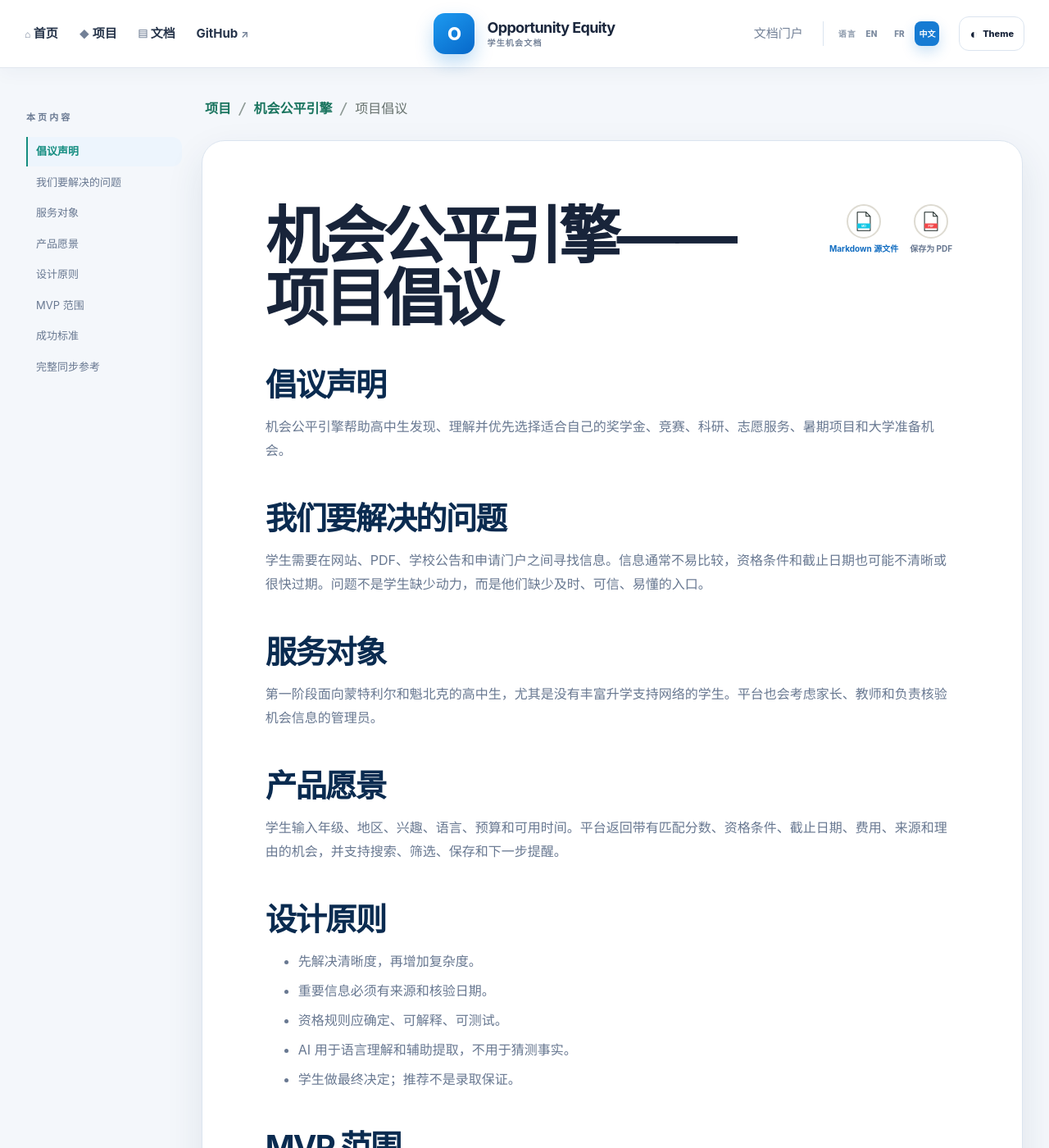
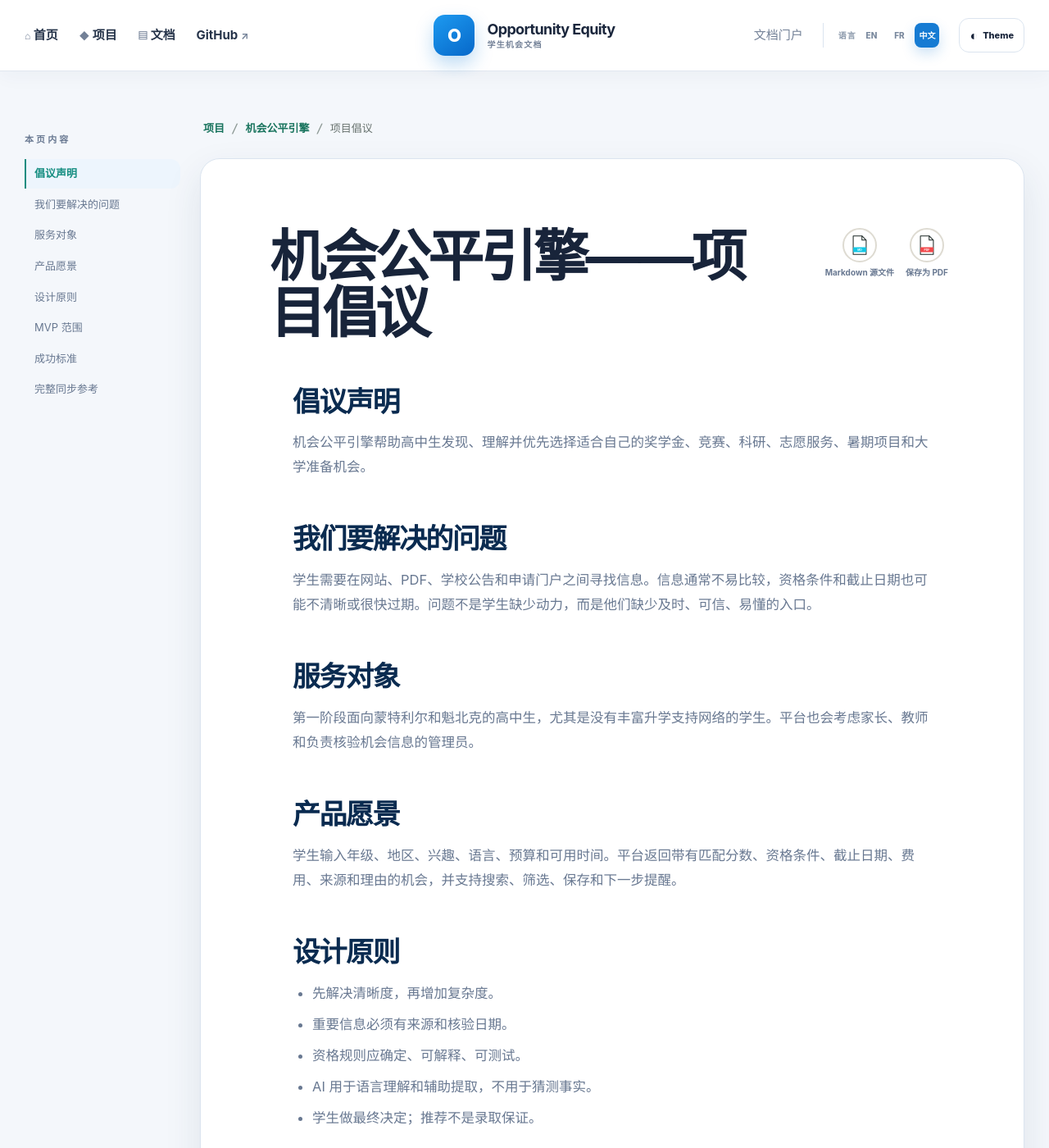
Before and after one commit to andyxuan2010/OpportunityEquityEngine, a Jekyll site: the page built from docs/01-initiative/initiative.CN.md, in a window 1280 px wide and 1400 px high. Shown: the whole window at 82% size. Built offline with Jekyll 4.4.1, drawn with Linux system fonts in a browser that asks for light colours.

Commit message:
Align document styles with sibling articles

```diff
--- a/assets/css/style.scss
+++ b/assets/css/style.scss
@@ -14,8 +14,14 @@
   --soft-blue: #edf5fd;
   --teal: #148d80;
   --shadow: 0 18px 45px rgba(31, 57, 88, .10);
-  // Match the shared container rhythm used by the sibling documentation sites.
   --max-width: 1220px;
+  --site-gutter: 36px;
+  --site-gutter-mobile: 28px;
+  --reading-width: 780px;
+  --page-space-top: clamp(36px, 4vw, 52px);
+  --page-space-bottom: clamp(48px, 5vw, 64px);
+  --section-space: clamp(44px, 4.5vw, 60px);
+  --panel-radius: 24px;
 }
 
 * { box-sizing: border-box; }
@@ -30,10 +36,10 @@ body {
 }
 a { color: inherit; text-decoration: none; }
 button { font: inherit; }
-.content-shell { width: calc(100% - 64px); max-width: var(--max-width); margin-inline: auto; }
+.content-shell { width: min(var(--max-width), calc(100% - var(--site-gutter))); margin-inline: auto; }
 
 .site-nav {
-  min-height: 82px;
+  min-height: 86px;
   border-bottom: 1px solid #e1e7ef;
   background: rgba(255, 255, 255, .94);
   box-shadow: 0 6px 22px rgba(36, 61, 90, .04);
@@ -44,7 +50,7 @@ button { font: inherit; }
 }
 .nav-inner {
   width: min(100%, 1940px);
-  min-height: 82px;
+  min-height: 86px;
   display: grid;
   grid-template-columns: 1fr auto 1fr;
   align-items: center;
@@ -217,7 +223,7 @@ button { font: inherit; }
 .home-content > h2:nth-of-type(2) ~ h3 { display: inline-block; width: calc(50% - 14px); margin-right: 20px; padding: 26px; border: 1px solid var(--line); border-radius: 18px; background: var(--surface); box-shadow: 0 12px 32px rgba(31, 57, 88, .06); }
 .home-content > h2:nth-of-type(2) ~ h3:nth-of-type(even) { margin-right: 0; }
 
-.document-shell { display: flex; flex-direction: column; align-items: center; padding-top: 28px; }
+.document-shell { display: flex; flex-direction: column; align-items: center; padding-top: var(--page-space-top); padding-bottom: var(--page-space-bottom); }
 .document-breadcrumb {
   width: 100%;
   display: flex;
@@ -228,7 +234,7 @@ button { font: inherit; }
   padding: 0 4px;
   color: #687a76;
   font-family: ui-monospace, SFMono-Regular, Menlo, Monaco, Consolas, "Liberation Mono", monospace;
-  font-size: clamp(12px, 1.45vw, 16px);
+  font-size: clamp(11px, 1.1vw, 13px);
   line-height: 1.45;
 }
 .document-breadcrumb a { color: #19745e; font-weight: 650; }
@@ -288,18 +294,35 @@ button { font: inherit; }
 .file-icon-md rect { fill: #13c7e5; }
 .file-icon-pdf rect { fill: #f2484b; }
 .document-action-label { color: currentColor; font-size: 10px; font-weight: 750; line-height: 1.2; white-space: nowrap; }
-.document-content { width: 100%; position: relative; margin: 0; padding: clamp(30px, 6vw, 78px); border: 1px solid var(--line); border-radius: 28px; background: var(--surface); box-shadow: var(--shadow); }
-.document-content > .document-actions { position: absolute; top: clamp(30px, 6vw, 78px); right: clamp(30px, 6vw, 78px); width: auto; margin: 0; }
-.document-content > h1:first-of-type { padding-right: 220px; }
-.document-content h1 { margin: 0 0 20px; color: var(--ink); font-size: clamp(42px, 6vw, 76px); letter-spacing: -.06em; line-height: 1; }
-.document-content h2 { margin: 48px 0 16px; color: var(--navy); font-size: clamp(27px, 3vw, 40px); letter-spacing: -.045em; line-height: 1.08; }
-.document-content h3 { margin-top: 32px; }
+.document-content { width: 100%; position: relative; margin: 0; padding: clamp(36px, 7vw, 84px); border: 1px solid var(--line); border-radius: var(--panel-radius); background: var(--surface); box-shadow: var(--shadow); }
+.document-content > .document-actions { position: absolute; top: clamp(36px, 7vw, 84px); right: clamp(36px, 7vw, 84px); width: auto; margin: 0; }
+.document-content > h1,
+.document-content > h2,
+.document-content > h3,
+.document-content > h4,
+.document-content > p,
+.document-content > ul,
+.document-content > ol,
+.document-content > pre,
+.document-content > blockquote,
+.document-content > table,
+.document-content > details,
+.document-content > hr { width: min(var(--reading-width), 100%); margin-inline: auto; }
+.document-content > h1:first-of-type { padding-right: 170px; }
+.document-content h1 { margin: 0 0 20px; color: var(--ink); font-size: clamp(42px, 5.5vw, 68px); letter-spacing: -.055em; line-height: 1.02; }
+.document-content h2 { margin: 54px auto 14px; color: var(--navy); font-size: clamp(25px, 3vw, 34px); letter-spacing: -.045em; line-height: 1.1; }
+.document-content h3 { margin: 30px auto 12px; color: var(--navy); font-size: clamp(20px, 2.3vw, 28px); letter-spacing: -.035em; line-height: 1.15; }
 .document-content h2, .document-content h3, .document-content h4 { scroll-margin-top: 112px; }
 .document-content h4 { margin-top: 24px; color: var(--navy); font-size: clamp(20px, 2.3vw, 28px); letter-spacing: -.035em; line-height: 1.15; }
-.document-content p, .document-content li { color: var(--muted); font-size: 16px; line-height: 1.8; }
-.document-content li + li { margin-top: 7px; }
+.document-content p, .document-content li { color: var(--muted); font-size: 16.5px; line-height: 1.82; }
+.document-content ul, .document-content ol { padding-left: 24px; }
+.document-content li + li { margin-top: 8px; }
+.document-content a { color: var(--teal); text-decoration: underline; text-underline-offset: 3px; }
+.document-content .document-action { color: var(--muted); text-decoration: none; }
+.document-content blockquote { margin-block: 30px; padding: 20px 24px; border-left: 3px solid var(--teal); border-radius: 0 12px 12px 0; background: color-mix(in srgb, var(--teal) 7%, var(--surface)); }
+.document-content pre { margin-block: 26px; padding: 22px; border: 1px solid var(--line); border-radius: 16px; line-height: 1.65; }
 .document-content hr { margin: 42px 0; border: 0; border-top: 1px solid var(--line); }
-.document-related { margin-top: 34px; }
+.document-related { margin-top: var(--section-space); }
 .document-related-header { display: flex; align-items: end; justify-content: space-between; gap: 24px; margin-bottom: 16px; }
 .document-related-header h2 { margin: 0; color: var(--ink); font-size: clamp(24px, 3vw, 34px); letter-spacing: -.045em; line-height: 1.1; }
 .document-related-header p { max-width: 430px; margin: 0; color: var(--muted); font-size: 13px; line-height: 1.55; }
@@ -340,9 +363,9 @@ button { font: inherit; }
   .document-toc-nav { display: grid; grid-template-columns: repeat(2, minmax(0, 1fr)); gap: 3px 8px; max-height: 145px; overflow-y: auto; }
 }
 @media (max-width: 780px) {
-  .content-shell { width: calc(100% - 32px); }
+  .content-shell { width: min(var(--max-width), calc(100% - var(--site-gutter-mobile))); }
   .site-nav { position: static; }
-  .nav-inner { min-height: 72px; display: flex; justify-content: space-between; gap: 12px; padding-inline: 16px; }
+  .nav-inner { min-height: 70px; display: flex; justify-content: space-between; gap: 12px; padding-inline: 14px; }
   .nav-primary { order: 2; }
   .nav-primary a { display: none; }
   .nav-primary a:first-child { display: inline; font-size: 13px; }
@@ -369,7 +392,7 @@ button { font: inherit; }
   .library-card { min-height: 230px; padding: 24px; }
   .library-icon { margin-bottom: 24px; }
   .home-content table, .document-content table { display: block; overflow-x: auto; }
-  .document-shell { padding-top: 20px; }
+  .document-shell { padding-top: 32px; padding-bottom: 44px; }
   .document-toc { max-height: 220px; margin-bottom: 18px; padding: 10px 0 14px; }
   .document-toc-label { margin-bottom: 9px; }
   .document-toc-nav { display: flex; max-height: 166px; gap: 1px; }
@@ -382,8 +405,8 @@ button { font: inherit; }
   .file-icon { width: 38px; height: 38px; }
   .file-icon svg { width: 20px; height: 24px; }
   .document-action-label { font-size: 8px; }
-  .document-content { padding: 28px 22px; border-radius: 20px; }
-  .document-content p, .document-content li { font-size: 15px; }
+  .document-content { padding: 30px 22px; border-radius: 20px; }
+  .document-content p, .document-content li { font-size: 16px; }
   .document-related { margin-top: 26px; }
   .document-related-header { align-items: flex-start; flex-direction: column; gap: 6px; }
   .document-related-grid { grid-template-columns: 1fr; }
```
